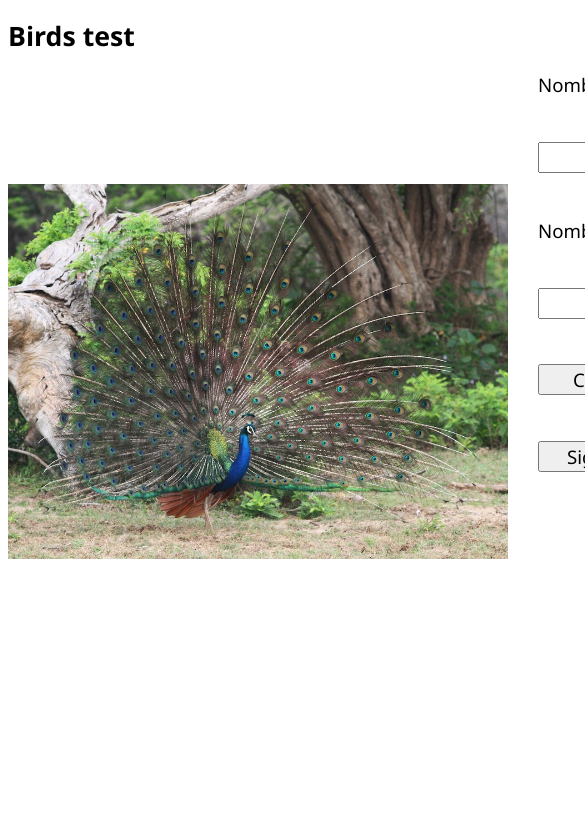
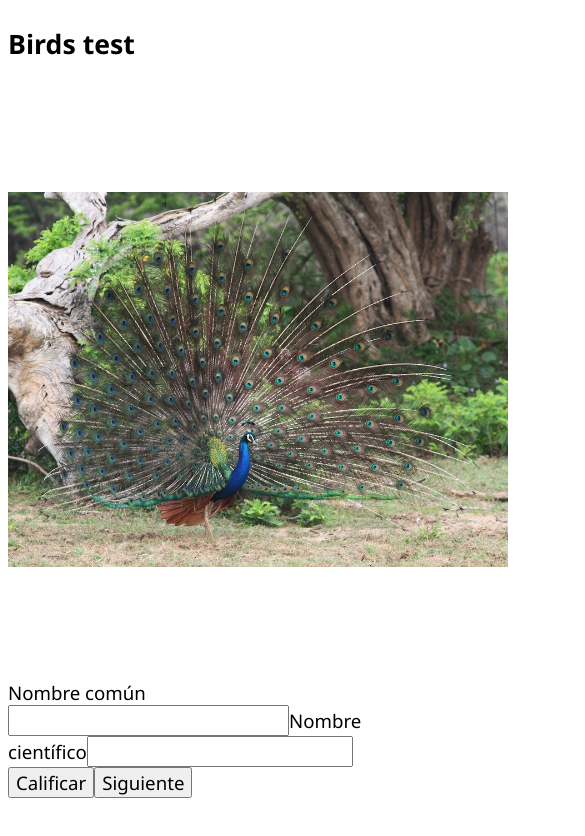
Before and after one commit to AbregoDev/Birds-test, an Angular app: page / in a window 390 px wide. Shown: the top 836 px of the page, 585 px wide, since content can reach past the window. Built offline with nearby package versions, Linux system fonts and the light colour scheme.

Commit message:
feature: Mobile-first structure

```diff
--- a/src/app/app.component.css
+++ b/src/app/app.component.css
@@ -1,6 +1,11 @@
 * {
     font-family: 'Segoe UI', Tahoma, Geneva, Verdana, sans-serif;
     font-size: 14pt;
+}
+
+.container {
+    display: flex;
+    flex-direction: column;
 }
 
 h1 {
--- a/src/app/app.component.html
+++ b/src/app/app.component.html
@@ -1,30 +1,34 @@
 <div class="container">
-    <h1>Birds test</h1>
+    <h1 class="title">Birds test</h1>
 
-    <div class="form">
-        <img [src]="'assets/' + bird.imgName">
+    <img class="bird-image" [src]="getImagePath(bird.imgName)">
 
-        <div class="fields">
+    <div class="questions">
         <label>Nombre común</label>
         <input id="common-name-input" type="text" [(ngModel)]="commonNameAnswer">
         <div *ngIf="answered">
-                <p class="right" *ngIf="isCommonNameCorrect">Correcto!</p>
+            <p class="right" *ngIf="isCommonNameCorrect; else wrongCommonName">Correcto!</p>
+            <ng-template #wrongCommonName>
                 <p class="wrong" *ngIf="!isCommonNameCorrect">
                     Incorrecto. La respuesta es "{{ bird.commonName }}"
                 </p>
+            </ng-template>
         </div>
 
         <label>Nombre científico</label>
         <input id="scientific-name-input" type="text" [(ngModel)]="scientificNameAnswer">
         <div *ngIf="answered">
-                <p class="right" *ngIf="isScientificNameCorrect">Correcto!</p>
+            <p class="right" *ngIf="isScientificNameCorrect; else wrongSciName">Correcto!</p>
+            <ng-template #wrongSciName>
                 <p class="wrong" *ngIf="!isScientificNameCorrect">
                     Incorrecto. La respuesta es <span>"{{ bird.scientificName }}"</span>
                 </p>
+            </ng-template>
+        </div>
     </div>
 
+    <div class="actions">
         <button (click)="calificar()">Calificar</button>
         <button (click)="siguiente()" [disabled]="isLoading || full">Siguiente</button>
     </div>
 </div>
-</div>
--- a/src/app/app.component.ts
+++ b/src/app/app.component.ts
@@ -62,4 +62,8 @@ export class AppComponent implements OnInit {
 
         return birdsData[randomIndex];
     }
+
+    getImagePath(fileName: string): string {
+        return 'assets/' + fileName;
+    }
 }
```
Lines whose indentation alone changed are shown as unchanged.
